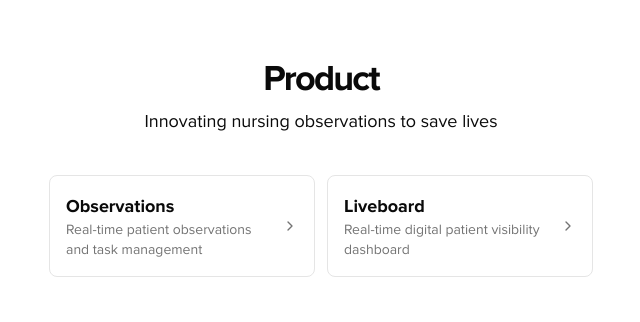
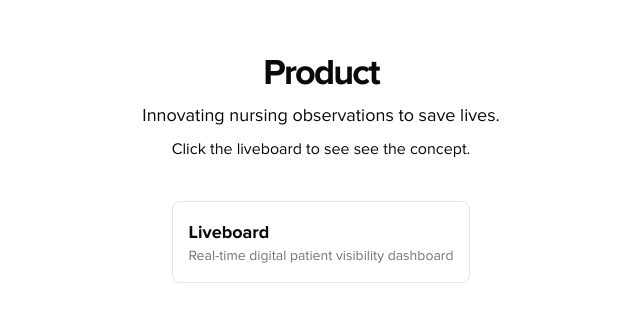
Before and after one commit to daveyreno/WARDOBS, a Next.js app: page / in a window 1280 px wide. Shown: the part 224-546 px from the top of the page, without its empty margins (319-959 px from the left). Built offline with nearby package versions, Linux system fonts and the light colour scheme.

Commit message:
Temp Removal Of Obs Link

```diff
--- a/app/page.tsx
+++ b/app/page.tsx
@@ -1,4 +1,3 @@
-import { ChevronRightIcon } from "lucide-react";
 import Link from "next/link";
 
 export default function Home() {
@@ -6,11 +5,14 @@ export default function Home() {
     <div className="h-screen flex flex-col gap-6 justify-center items-center">
       <div className="text-center flex flex-col gap-2">
         <h1 className="text-4xl font-bold tracking-tighter">Product</h1>
-        <p className="text-lg">Innovating nursing observations to save lives</p>
+        <p className="text-lg">
+          Innovating nursing observations to save lives.
+        </p>
+        <p>Click the liveboard to see see the concept.</p>
       </div>
       <div className="">
         <div className="max-w-xl w-full flex flex-col md:flex-row gap-3 p-4">
-          <Link
+          {/* <Link
             href="/observations"
             className="border hover:bg-muted transition-all duration-300 rounded-lg p-4 w-full md:w-1/2 flex justify-between items-center gap-2"
           >
@@ -21,10 +23,10 @@ export default function Home() {
               </p>
             </div>
             <ChevronRightIcon className="w-4 h-4 text-muted-foreground shrink-0" />
-          </Link>
+          </Link> */}
           <Link
             href="/liveboard"
-            className="border hover:bg-muted transition-all duration-300 rounded-lg p-4 w-full md:w-1/2 flex justify-between items-center gap-2"
+            className="border hover:bg-muted transition-all duration-300 rounded-lg p-4 w-full flex justify-between items-center gap-2"
           >
             <div>
               <h2 className="text-lg font-bold">Liveboard</h2>
@@ -32,7 +34,7 @@ export default function Home() {
                 Real-time digital patient visibility dashboard
               </p>
             </div>
-            <ChevronRightIcon className="w-4 h-4 text-muted-foreground shrink-0" />
+            {/* <ChevronRightIcon className="w-4 h-4 text-muted-foreground shrink-0" /> */}
           </Link>
         </div>
       </div>
```
